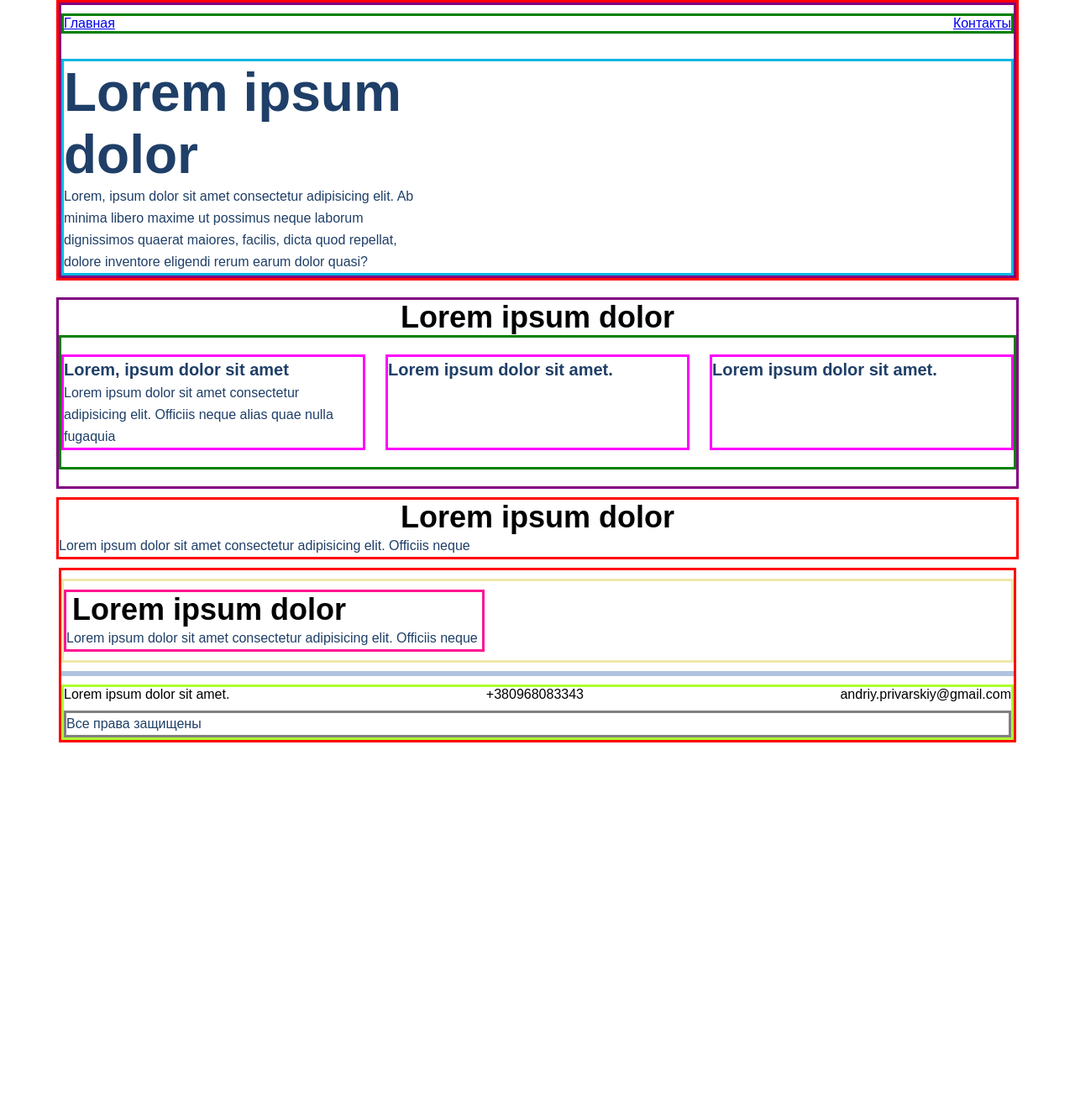
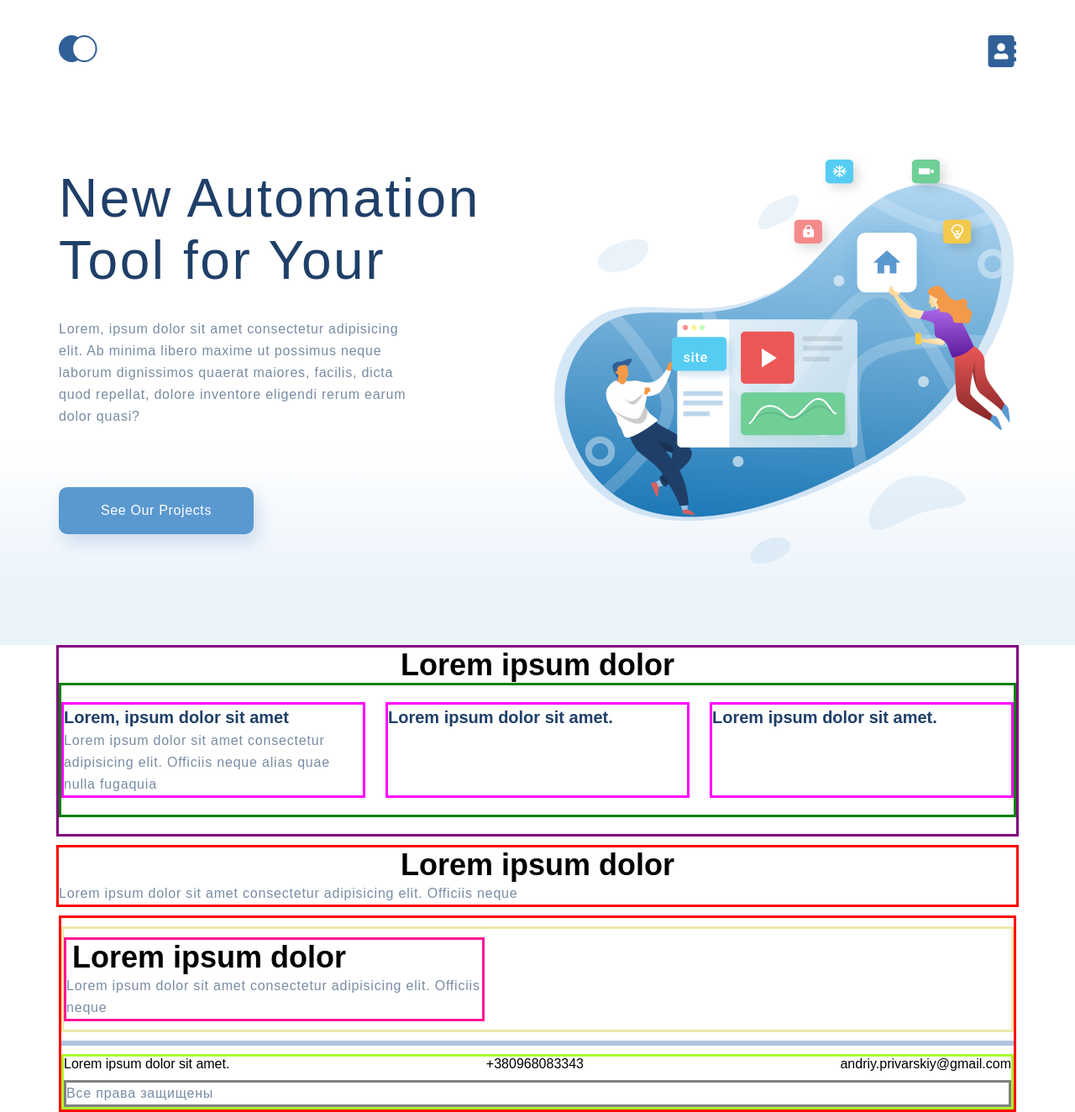
Before and after one commit to PatLydon/patlydon.github.io, a PHP site: page / in a window 1280 px wide. Shown: the whole page at 84% size. Before the commit the page ends 884 px from the top, so only its background shows below. Run offline with PHP 8.4, Linux system fonts and the light colour scheme.

Commit message:
Add files via upload

```diff
--- a/index.html
+++ b/index.html
@@ -5,25 +5,25 @@
     <meta charset="UTF-8">
     <meta http-equiv="X-UA-Compatible" content="ie=edge">
     <meta name="viewport" content="width=h, initial-scale=1.0">
-    <title>HomeWork 4</title>
+    <title>HomeWork 6</title>
     <link rel="stylesheet" href="style.css">
 </head>
 
 <body>
-    <div class="top container">
-        <!-- красный блок-->
-        <div class="top_section">
-            <!-- фиолетовый прямоугольник-->
+    <div class="top">
+        <div class="container top_section">
+
             <div class="header">
-                <!-- зеленый прямоугольник-->
+
                 <ul class="menu">
-                    <li><a href="index.html">Главная</a></li>
-                    <li><a href="Contacts.html">Контакты</a></li>
+                    <li><a href="index.html"><img src="img/main.svg" alt="main"></a></li>
+                    <li><a href="Contacts.html"><img src="img/contacts.svg" alt="contact"></a></li>
                 </ul>
             </div>
             <div class="top_about_us">
-                <!-- Голубой прямоугольник-->
-                <h1 class="heading_1">Lorem ipsum dolor</h1>
+
+                <h1 class="heading_1">New Automation
+                    Tool for Your </h1>
                 <p class="paragraph text_1">Lorem, ipsum dolor sit amet consectetur adipisicing elit. Ab minima libero
                     maxime
                     ut
@@ -33,9 +33,12 @@
                     dolor
                     quasi?
                 </p>
+                <a target="blank" class="button_top" href="https://ru.wikipedia.org/wiki/Джеймс_Бонд">See Our
+                    Projects</a>
+
             </div>
         </div>
-    </div>
+    </div> <!-- зроблено офрмлення по макету част. 1-->
     <div class="what_we_do container">
         <!-- фиолетовый прямоугольник-->
         <h3 class="heading_3">Lorem ipsum dolor </h3>
--- a/style.css
+++ b/style.css
@@ -14,16 +14,48 @@ body {
    font-size: 16px;
    line-height: 26px;
    color: #1F3F68;
+   letter-spacing: 0.05em;
+   opacity: 0.6;
 }
 .heading_1 {
     width: 510px;
     font-size: 64px;
     color: #1F3F68;
+    font-weight: 300;
+    line-height: 74px;
+    letter-spacing: 0.04em;
+    margin-bottom: 32px;
+}
+
+.button_top {
+    background: #5A98D0;
+    padding: 15px 50px;
+    box-shadow: 5px 10px 20px rgba(53, 110, 173, 0.2);
+    border-radius: 10px;
+    text-decoration: none;
+    font-size: 16px;
+    line-height: 26px;
+    text-align: center;
+    letter-spacing: 0.04em;
+    color: #FFFFFF;
+    display: inline-block;
+}
+
+.top_about_us {
+    padding-top: 115px;
+    flex-grow: 1;
+    background-image: url(img/background_top.png);
+    background-repeat: no-repeat;
+    background-position: right center;
 }
 
 .text_1 {
     width: 425px;
-}
+    margin-bottom: 71px;
+  }
+
+
+
 .heading_2c {
     font-weight: 500;
     font-size: 44px;
@@ -58,20 +90,19 @@ body {
 }
 
 .top {
-    border: 3px solid red;
-    margin-bottom: 20px;
+    background: linear-gradient(0deg, #EBF3FB 8.84%, rgba(152, 195, 232, 0) 31.12%);
+    height: 768px;
 }
 
 .top_section {
-    border: 3px solid purple;
-
+    display: flex;
+    flex-direction: column;
+    height: 100%;
 }
 
+
 .header {
-    border: 3px solid green;
-    margin-top: 10px;
-    margin-bottom: 10px;
-
+    padding-top: 42px;
 }
 
 .menu {
@@ -81,12 +112,7 @@ body {
 
 }
 
-.top_about_us {
-    border: 3px solid rgb(10, 183, 226);
-    margin-top: 30px;
 
-
-}
 
 .what_we_do {
     border: 3px solid purple;
```
Also changed, not shown: img/background_top.png (added), img/contacts.svg (added), img/main.svg (added).
